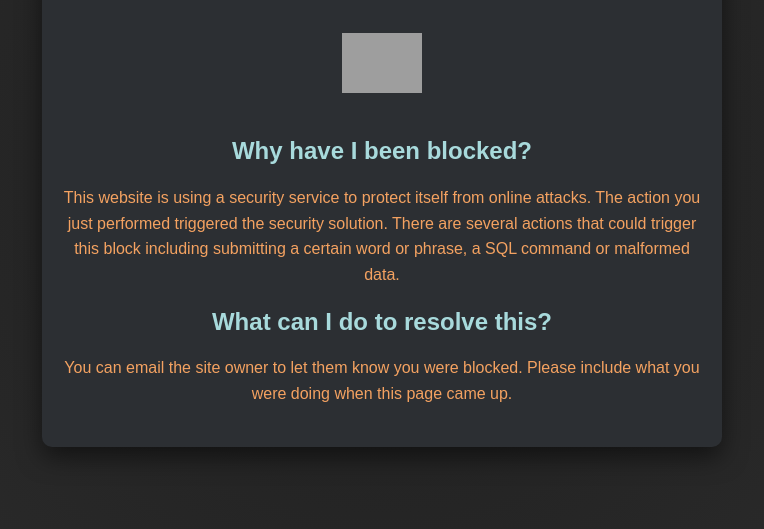
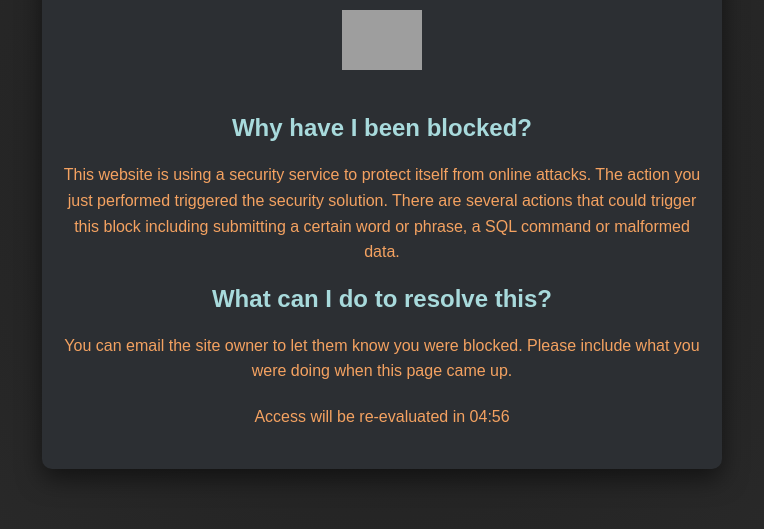
Before and after one commit to fredoyetayo/blocked, a plain HTML site: page index.html in a window 1280 px wide. Shown: the part 237-766 px from the top of the page, without its empty margins (258-1022 px from the left). Drawn offline with Linux system fonts and the light colour scheme; grey boxes are pictures that could not be loaded.

Commit message:
Update index.html

```diff
--- a/index.html
+++ b/index.html
@@ -21,8 +21,33 @@
             <p>This website is using a security service to protect itself from online attacks. The action you just performed triggered the security solution. There are several actions that could trigger this block including submitting a certain word or phrase, a SQL command or malformed data.</p>
             <h2>What can I do to resolve this?</h2>
             <p>You can email the site owner to let them know you were blocked. Please include what you were doing when this page came up.</p>
+            <p id="countdownTimer"></p>
         </div>
     </div>
 </div>
+<script>
+function startCountdown(duration, display) {
+    var timer = duration, minutes, seconds;
+    setInterval(function () {
+        minutes = parseInt(timer / 60, 10);
+        seconds = parseInt(timer % 60, 10);
+
+        minutes = minutes < 10 ? "0" + minutes : minutes;
+        seconds = seconds < 10 ? "0" + seconds : seconds;
+
+        display.textContent = 'Access will be re-evaluated in ' + minutes + ":" + seconds;
+
+        if (--timer < 0) {
+            timer = duration;
+        }
+    }, 1000);
+}
+
+window.onload = function () {
+    var fiveMinutes = 60 * 5, // 5 minutes countdown
+        display = document.querySelector('#countdownTimer');
+    startCountdown(fiveMinutes, display);
+};
+</script>
 </body>
 </html>
```
